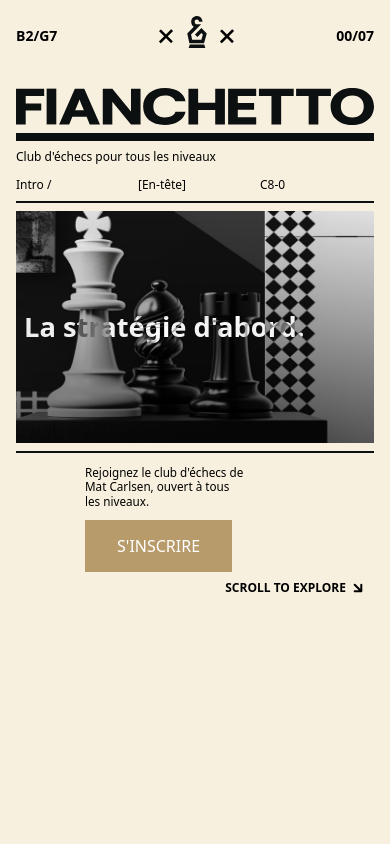
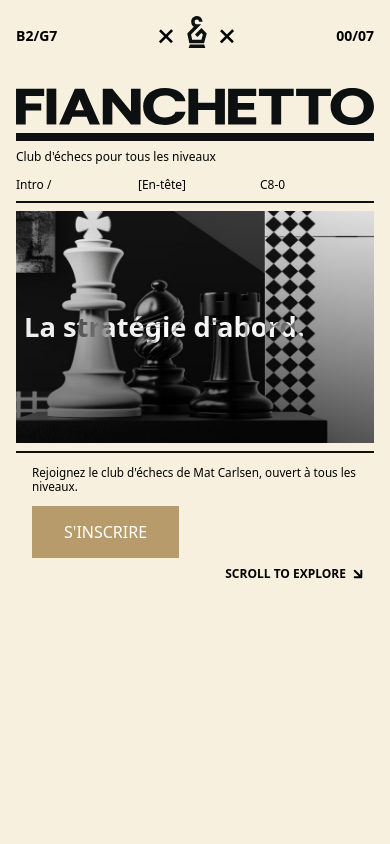
Before and after one commit to Cordelia013/chess-game, a React (Vite) app: page / in a window 390 px wide. Shown: the top 844 px of the page. Built offline with nearby package versions, Linux system fonts and the light colour scheme.

Commit message:
Updated Heros.tsx

```diff
--- a/src/pages/Heros.tsx
+++ b/src/pages/Heros.tsx
@@ -61,8 +61,8 @@ export default function Heros() {
         <div className="pb-2 md:pb-4 mb-1 md:mb-2">
           <Separate height="h-0.5" />
 
-          <div className="grid grid-cols-12   gap-2 md:gap-4 mt-3 md:mt-6">
-            <div className=" col-span-6 col-start-3  sm:col-span-10 sm:col-start-2 md:col-span-12 md:col-start-5 text-left px-2 md:px-0">
+          <div className="grid grid-cols-1   gap-2 md:gap-4 mt-3 md:mt-6">
+            <div className=" col-span-6 col-start-2  sm:col-span-10 sm:col-start-2 md:col-span-12 md:col-start-5 text-left px-2 md:px-0">
               <p className="text-[3vw] leading-tight mb-3 sm:mb-4 md:mb-6">
                 Rejoignez le club d'échecs de Mat Carlsen,{" "}
                 <br className="hidden md:block" />
```
